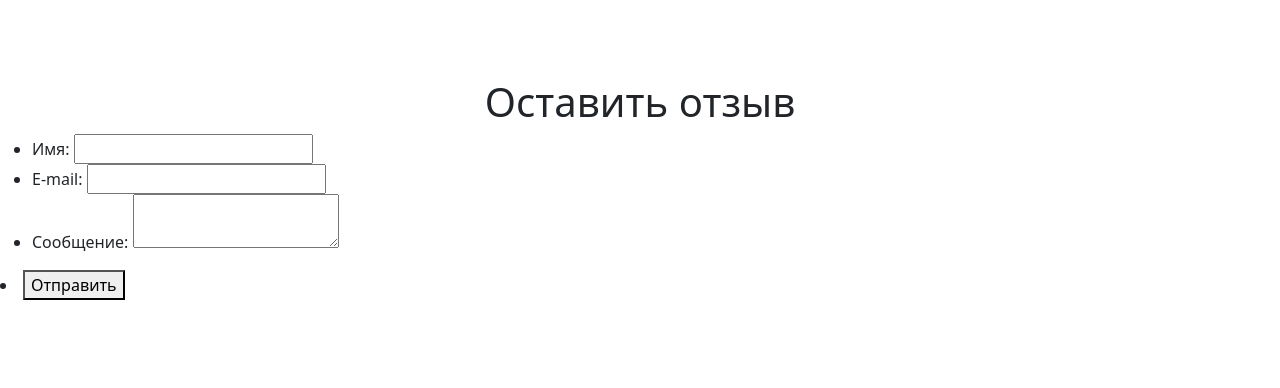
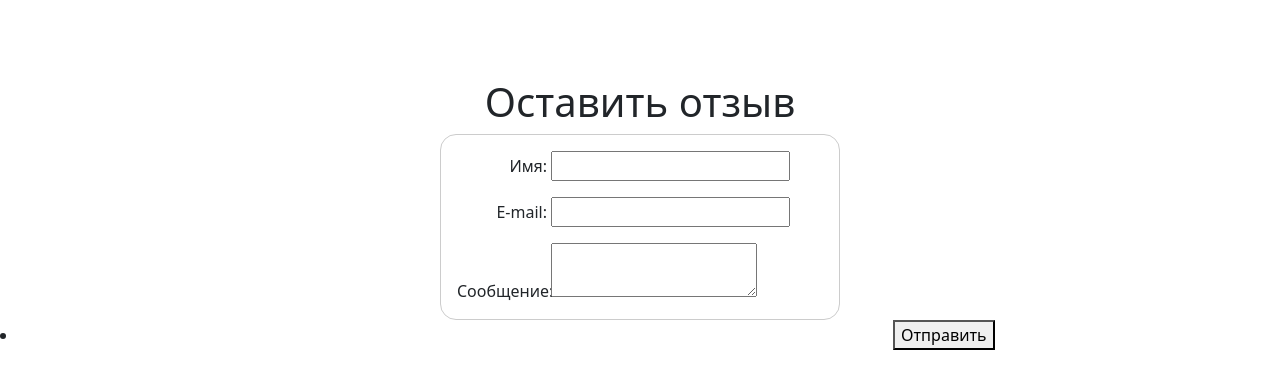
Before and after one commit to Lysovmih/volga1, a plain HTML site: page index9.html in a window 1280 px wide. Shown: the part 1072-1460 px from the top of the page. Before the commit the page ends 1372 px from the top, so only its background shows below. Drawn offline with nearby package versions, Linux system fonts and the light colour scheme.

Commit message:
Update 9.css

```diff
--- a/css/9.css
+++ b/css/9.css
@@ -18,3 +18,35 @@ img{
   margin-top: 50px;
   margin-left: 500px;
 }
+
+
+form {
+  /* Расположим форму по центру страницы */
+  margin: 0 auto;
+  width: 400px;
+  /* Определим контур формы */
+  padding: 1em;
+  border: 1px solid #CCC;
+  border-radius: 1em;
+}
+
+ul {
+  list-style: none;
+  padding: 0;
+  margin: 0;
+}
+
+form li + li {
+  margin-top: 1em;
+}
+
+label {
+  /* Определим размер и выравнивание */
+  display: inline-block;
+  width: 90px;
+  text-align: right;
+}
+button{
+    margin-left: 870px;
+    margin-bottom: 50px;
+}
```
